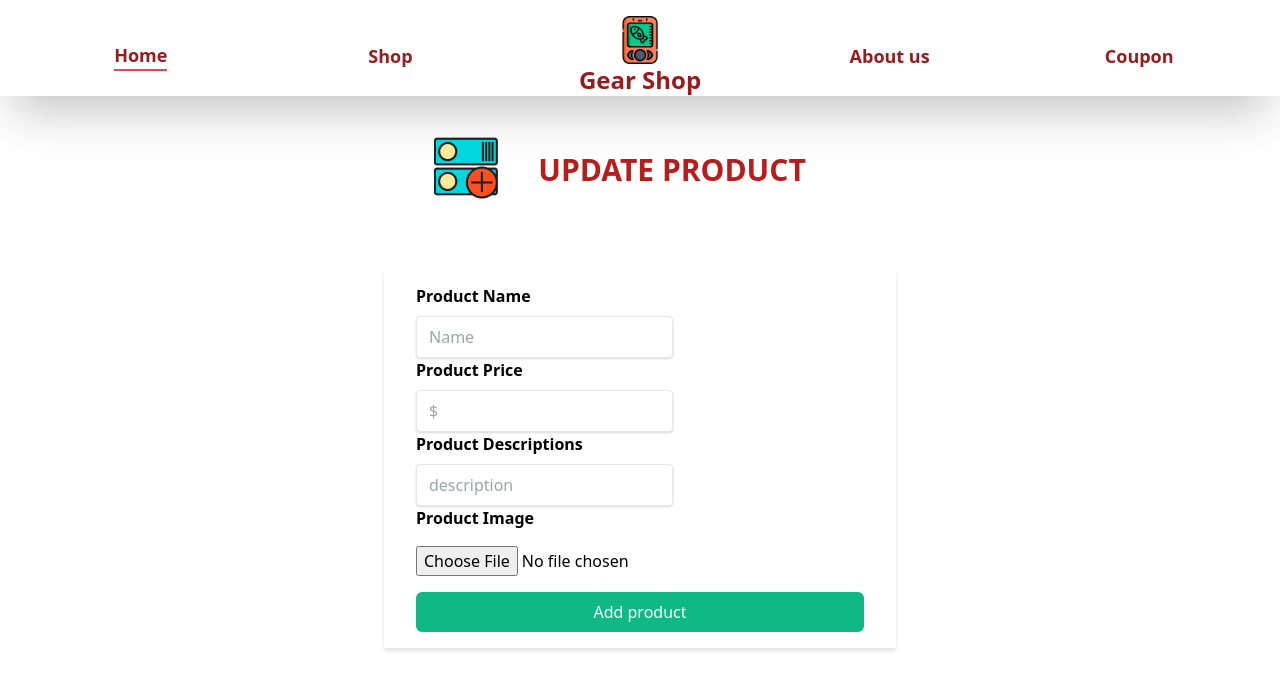
After one commit to AkaneChitose/Python_Django, a Django app: page /myapp/products/update/1/ in a window 1280 px wide. The commit adds this page. Shown: the top 690 px of the page. Run offline with Django 4.2, Linux system fonts and the light colour scheme; data comes from the database, SQL or seed files in the repository; both versions use the stored data as it was after the commit; style sheets or scripts are compiled from the project's sources.

Commit message:
Update product

```diff
--- a/WebSeller/myapp/models.py
+++ b/WebSeller/myapp/models.py
@@ -8,5 +8,5 @@ class Product(models.Model):
         return self.name
     name = models.CharField(max_length=100)
     price = models.IntegerField()
-    description = models.CharField(max_length=1000)
+    description = models.CharField(max_length=10000)
     image = models.ImageField(blank=True, upload_to='images')
--- a/WebSeller/myapp/templates/myapp/base.html
+++ b/WebSeller/myapp/templates/myapp/base.html
@@ -15,7 +15,7 @@
                 <a href="#" class="">Shop</a>
             </div>
             <div class="flex justify-center">
-                <a href="#">
+                <a href="">
                     <center>
                         <img class="h-12 w-12" src="{% static 'myapp\image\radar.png'%}" alt="">
                         <span class="text-red-800 font-semibold text-2xl">Gear Shop</span>
--- /dev/null
+++ b/WebSeller/myapp/templates/myapp/updateproduct.html
@@ -0,0 +1,37 @@
+{%extends 'myapp/base.html'%}
+{%block content%}
+{%load static%}
+
+<div class="flex justify-center">
+    <img class="mt-10 w-16 h-16" src="{% static 'myapp\image\ADD-DATABASE.png'%}" alt=""></img>
+    <h1 class="mt-14 text-3xl font-bold m-10 text-red-700 ">UPDATE PRODUCT</h1>
+</div>
+<div class="flex justify-center">
+    <form class="bg-white shadow-md m-10 px-8 py-4 w-2/5 flex flex-col justify-center " method="POST"
+        enctype="multipart/form-data">
+        {%csrf_token%}
+        <div>
+            <label class="block text-text-gray-700 text-md font-bold md-2 mb-2" for="">Product Name</label>
+            <input class="shadow appearance-non border rounded py-2 px-3 mr-10 " placeholder="Name" type="text"
+                name="name" id="name">
+        </div>
+        <div>
+            <label class="block text-text-gray-700 text-md font-bold md-2 mb-2" for="">Product Price</label>
+            <input class="shadow appearance-non border rounded py-2 px-3 mr-10" placeholder="$" type="text" name="price"
+                id="price">
+        </div>
+        <div>
+            <label class="block text-text-gray-700 text-md font-bold md-2 mb-2" for="">Product
+                Descriptions</label>
+            <input class="shadow appearance-non border rounded py-2 px-3 mr-10 " placeholder="description" type="text"
+                name="description" id="description">
+        </div>
+        <div>
+            <label class="block text-text-gray-700 text-md font-bold md-2 mb-2" for="" for="">Product Image</label>
+            <input class="py-2 mr-10 mb-2" type="file" accept="image/+" name="upload" id="upload">
+        </div>
+        <input class="bg-green-500 text-white px-5 py-2 rounded-md" type="submit" name="Add product" value="Add product"
+            id="Add product">
+    </form>
+</div>
+{%endblock%}
--- a/WebSeller/myapp/urls.py
+++ b/WebSeller/myapp/urls.py
@@ -7,4 +7,7 @@ urlpatterns = [
     path('', views.index),
     path('products/', views.products),
     path('products/<int:id>/', views.product_detail, name='product_detail'),
+    path('products/add/', views.add_product, name='add_product'),
+    path('products/update/<int:id>/',
+         views.update_product, name='update_add_product'),
 ]
--- a/WebSeller/myapp/views.py
+++ b/WebSeller/myapp/views.py
@@ -18,3 +18,23 @@ def product_detail(request, id):
     product = Product.objects.get(id=id)
     context = {'product': product}
     return render(request, 'myapp/detail.html', context)
+
+
+def add_product(request):
+    if request.method == 'POST':
+        name = request.POST.get('name')
+        price = request.POST.get('price')
+        description = request.POST.get('description')
+        image = request.FILES.get('upload')
+        product = Product(name=name, price=price,
+                          description=description, image=image)
+        product.save()
+    return render(request, 'myapp/addproduct.html')
+
+
+def update_product(request, id):
+    product = Product.objects.get(id=id)
+    context = {
+        'product': product
+    }
+    return render(request, 'myapp/updateproduct.html', context)
```
Also changed, not shown: WebSeller/myapp/templates/myapp/addproduct.html (added, +37 -0 lines), WebSeller/myapp/templates/myapp/detail.html (+10 -10 lines), WebSeller/myapp/templates/myapp/index.html (+31 -11 lines), WebSeller/db.sqlite3, WebSeller/myapp/static/myapp/image/ADD-DATABASE.png (added).
